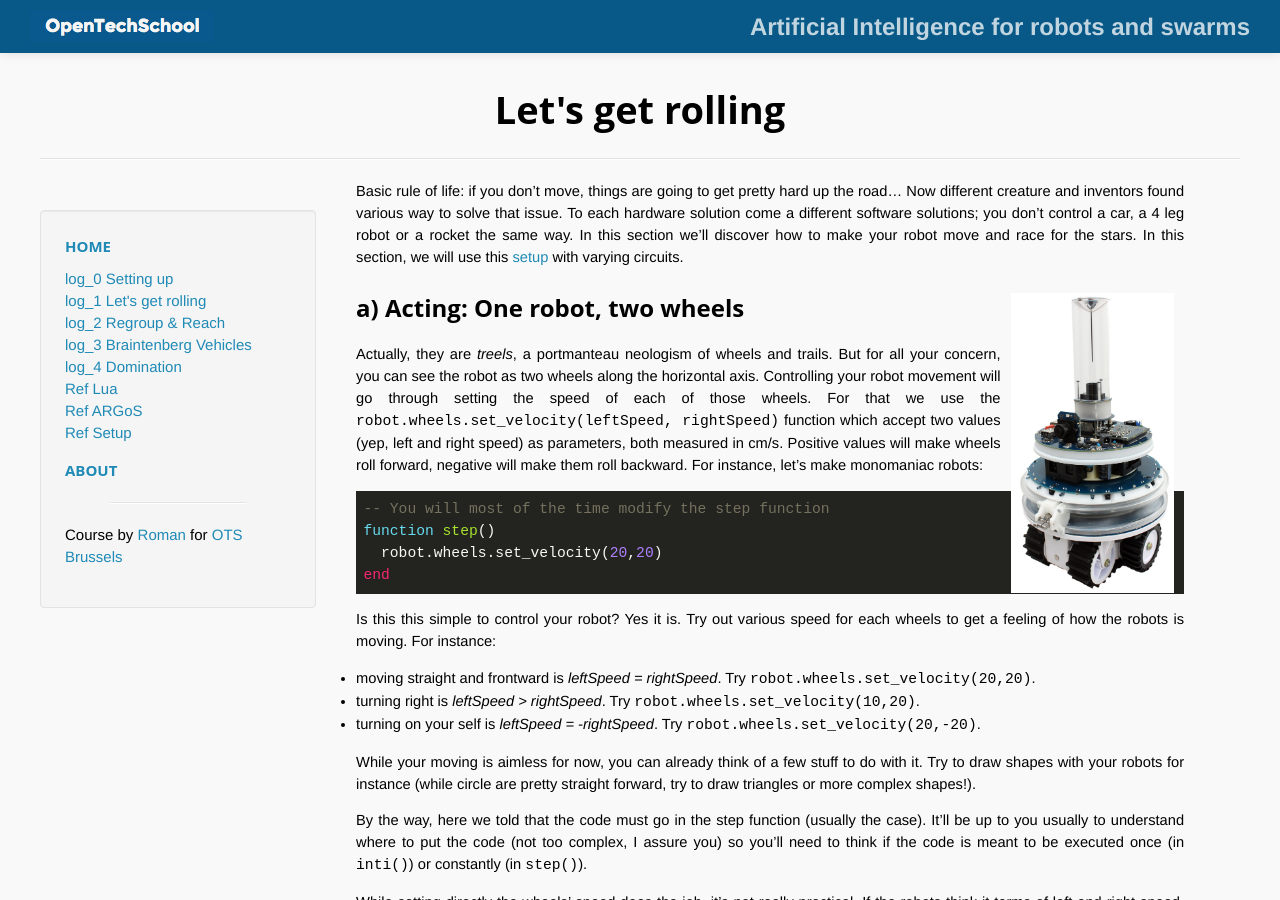
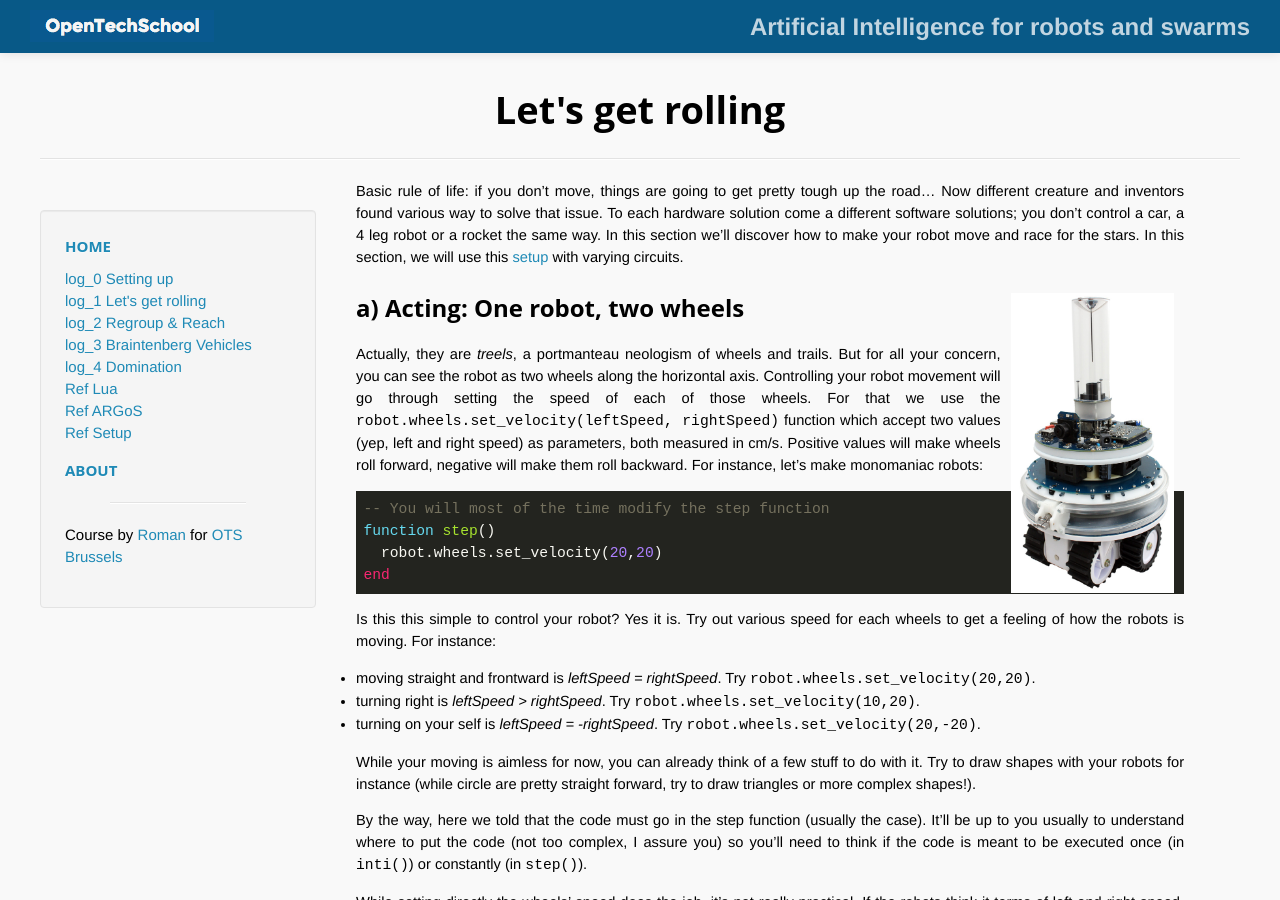
Before and after one commit to OpenTechSchool-Brussels/AI-for-robots-and-swarms, a Jekyll site: the page built from follow-the-line.markdown, in a window 1280 px wide and 900 px high. Built offline with Jekyll 4.4.1, drawn with Linux system fonts in a browser that asks for light colours; Markdown is read by kramdown in place of the engine named in the settings; some of the changed text lies outside the part shown.

Commit message:
Update follow-the-line.markdown

```diff
--- a/follow-the-line.markdown
+++ b/follow-the-line.markdown
@@ -4,7 +4,7 @@ title:  "Let's get rolling"
 num: 1
 ---
 
-Basic rule of life: if you don't move, things are going to get pretty hard up the road... Now different creature and inventors found various way to solve that issue. To each hardware solution come a different software solutions; you don't control a car, a 4 leg robot or a rocket the same way. In this section we'll discover how to make your robot move and race for the stars. In this section, we will use this [setup](./assets/setup/setup_1.tar.gz) with varying circuits.
+Basic rule of life: if you don't move, things are going to get pretty tough up the road... Now different creature and inventors found various way to solve that issue. To each hardware solution come a different software solutions; you don't control a car, a 4 leg robot or a rocket the same way. In this section we'll discover how to make your robot move and race for the stars. In this section, we will use this [setup](./assets/setup/setup_1.tar.gz) with varying circuits.
 
 <img src="./assets/marxbot.jpg" alt="picture of the marxbot" style="height:300px; float:right; margin:10px;">
 
```
Also changed, not shown: other parts of follow-the-line.markdown (+2 -0 lines).
